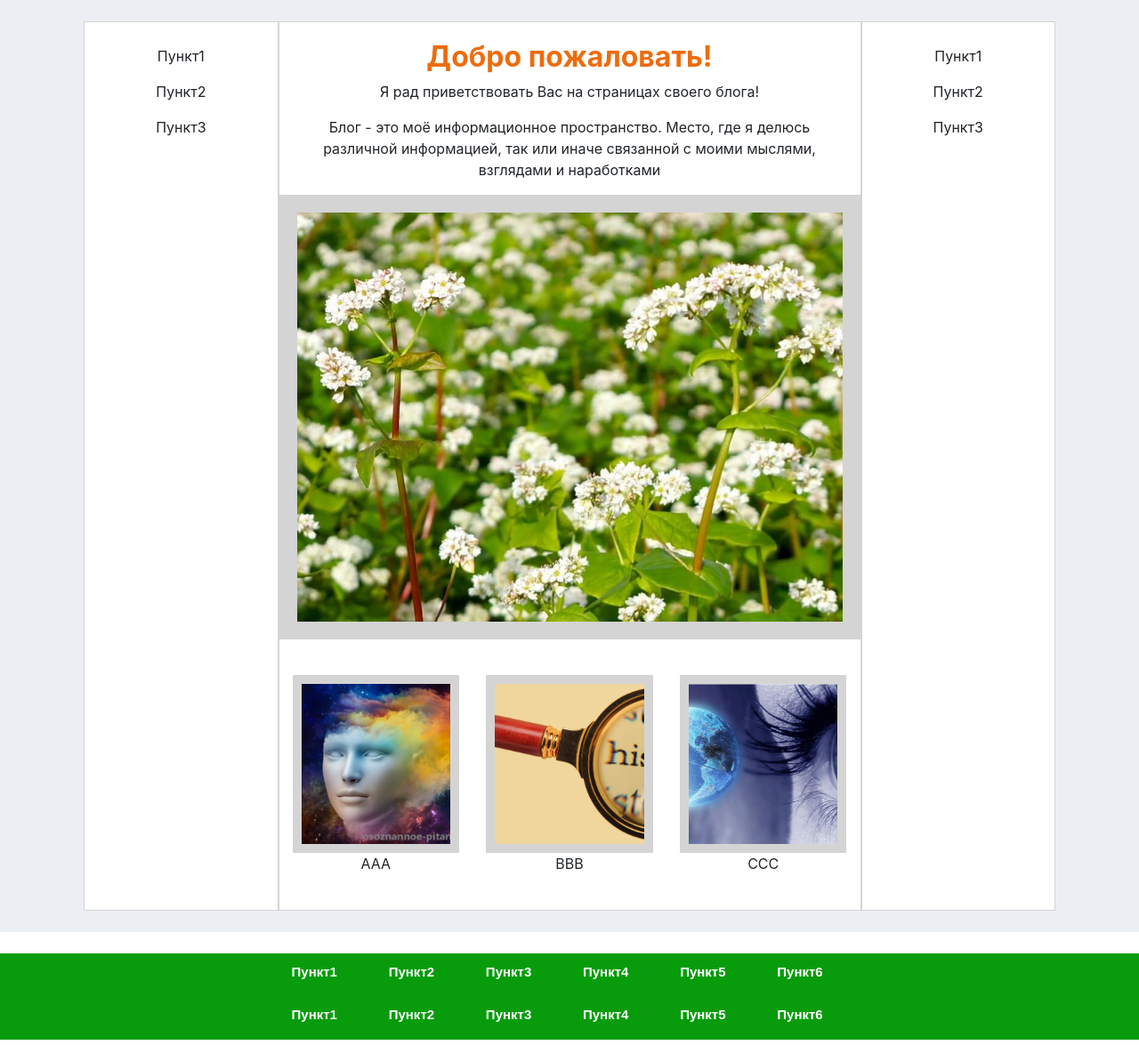
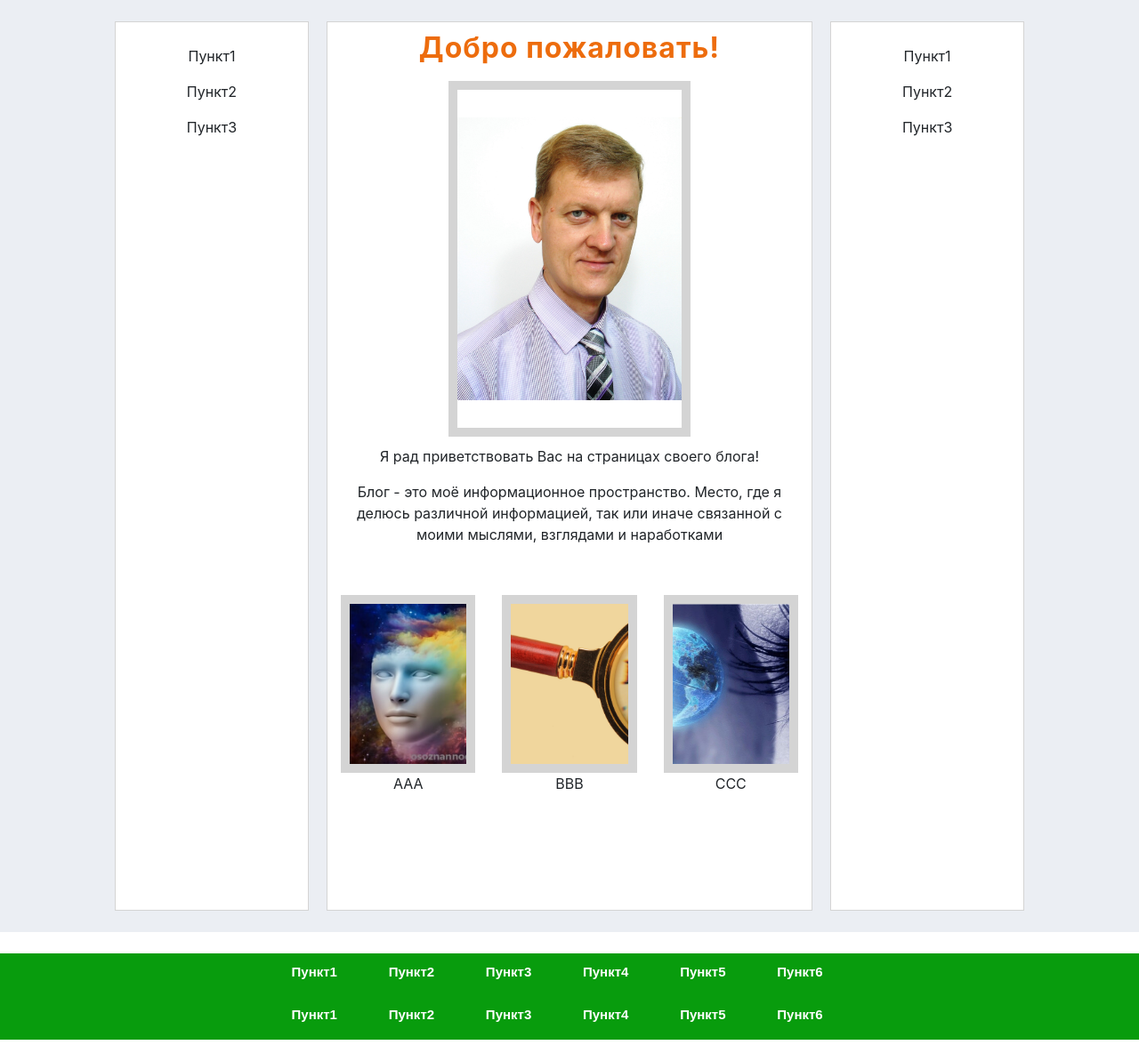
Before and after one commit to sstepanychev/shablon, a PHP site: page / in a window 1280 px wide. Shown: the part 77-1270 px from the top of the page at 89% size. Run offline with PHP 8.4, Linux system fonts and the light colour scheme.

Commit message:
first commit

```diff
--- a/index.html
+++ b/index.html
@@ -106,13 +106,11 @@
 				</div>
 
 				<!--Тело сайта-------------------------------------------------------->
-				<div class="col-6 ts">
+				<div class="col-5 ts">
 
 					<div class="row justify-content-center">
 						<div class="col">
-							<h2 class="head_">Добро пожаловать!</h2>
-							<p>Я рад приветствовать Вас на страницах своего блога!</p>
-							<p>Блог - это моё информационное пространство. Место, где я делюсь различной информацией, так или иначе связанной с моими мыслями, взглядами и наработками</p>
+							<h2><b>Добро пожаловать!</b></h2>
 						</div>
 					</div>
 
@@ -122,6 +120,13 @@
 							<!--
 							<img src="./images/grechka_cvety.jpg" alt="Гречка" title="Гречка">
 							-->
+						</div>
+					</div>
+
+					<div class="row justify-content-center">
+						<div class="col text_">
+							<p>Я рад приветствовать Вас на страницах своего блога!</p>
+							<p>Блог - это моё информационное пространство. Место, где я делюсь различной информацией, так или иначе связанной с моими мыслями, взглядами и наработками</p>
 						</div>
 					</div>
 
--- a/style/css.css
+++ b/style/css.css
@@ -10,7 +10,7 @@
 
 section
 {
-	background-color: #ebeef3;
+	background-color: #ebeef3 /*#ebf5f6*/;
 }
 
 .header
@@ -24,12 +24,6 @@
 
 }
 
-ul, li
-{
-	display: block;
-	padding: 0;
-}
-
 .header ul
 {
 	display: flex;
@@ -41,6 +35,12 @@
 {
 	display: flex;
 	/*flex-wrap: nowrap;*/
+}
+
+ul, li
+{
+	display: block;
+	padding: 0;
 }
 
 .logo img
@@ -62,8 +62,8 @@
 .btn_gl_menu
 {
 	display: flex;
-	flex-direction: row;
-	flex-wrap: nowrap;
+	/*flex-direction: row;
+	flex-wrap: nowrap;*/
 	justify-content: space-between;
 	align-items: center;
 	background-size: cover;
@@ -140,13 +140,19 @@
 	background-color: #fff;
 	border: 1px solid #d4d4d4;
 	height: 1000px;
+	margin: 0px 20px;
 }
 
-.ts h2
+h2
 {
 	color: #ed6c0d;
-	font-weight: bold;
-	padding-top: 20px;
+	padding: 10px 0px 0px 0px;
+	letter-spacing: 1px;
+}
+
+.text_
+{
+	/*padding: 15px 0px;*/
 }
 
 .footer
@@ -160,15 +166,28 @@
 	font-size: 15px;
 }
 
+.img_ /*не используется*/
+{
+	border: 20px solid #d4d4d4;
+	margin: 30px;
+	background: #f4f4f4 url("../images/my_foto.jpg") center no-repeat;
+	width: 100%;
+	height: 100%;
+	object-fit: cover;
+}
+
 .img_1
 {
 	width: 100%;
-	height: 500px;
-	border: 20px solid #d4d4d4;
-	padding: 20px;
-	background: #f4f4f4 url("../images/grechka_cvety.jpg") no-repeat;
-	background-size: cover;
-	/*background-origin: border-box;*/
+	height: 400px;
+	border: 10px solid #d4d4d4;
+	margin: 10px 25%;
+	background: #fff url("../images/my_foto.jpg") center no-repeat;
+	background-size: contain;
+	/*background-origin: content-box;*//*положение картинки относительно border*/
+	/*background-position: -30px 0px;*//*сдвиг относительно границы*/
+	/*background-size: contain;*//*background-size: auto 100%;
+	/*background-size: cover;*//*background-size: 100% auto;*/
 }
 
 .polosa
```
Also changed, not shown: images/my_foto.jpg (added), images/my_foto_.jpg (added).
